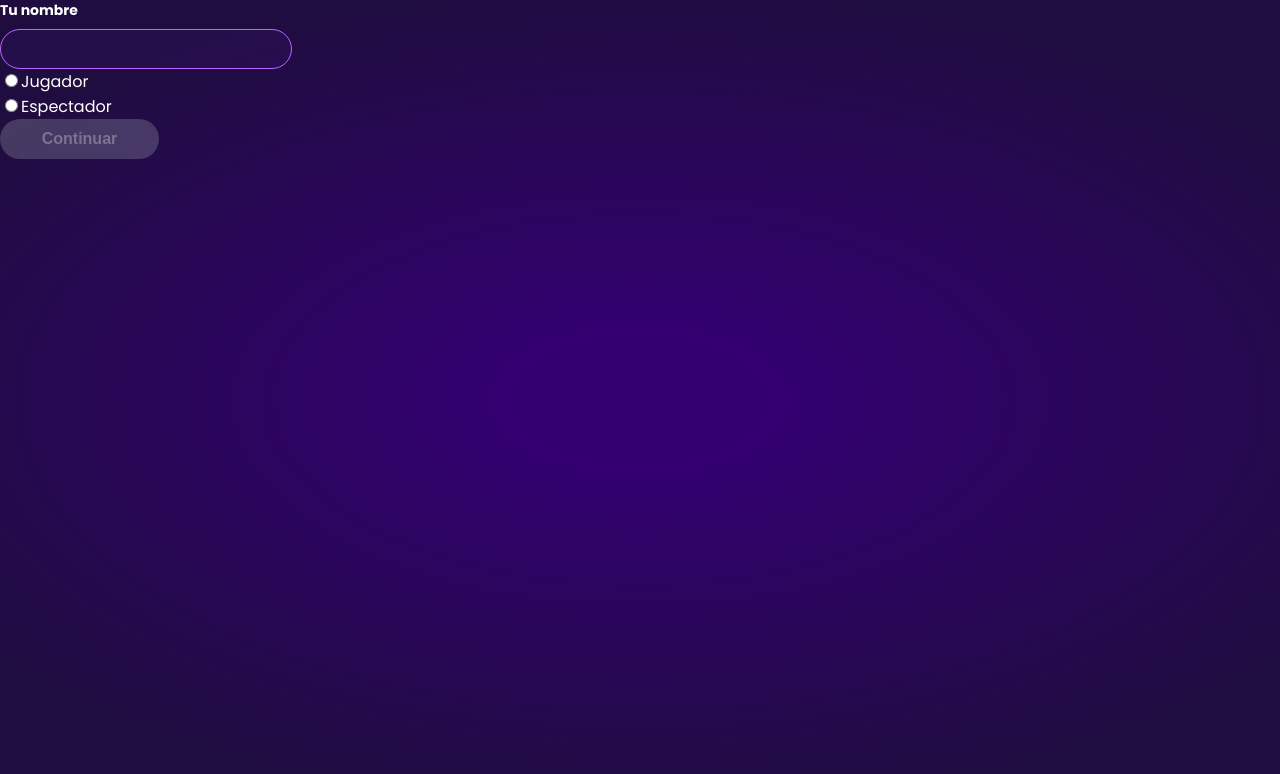
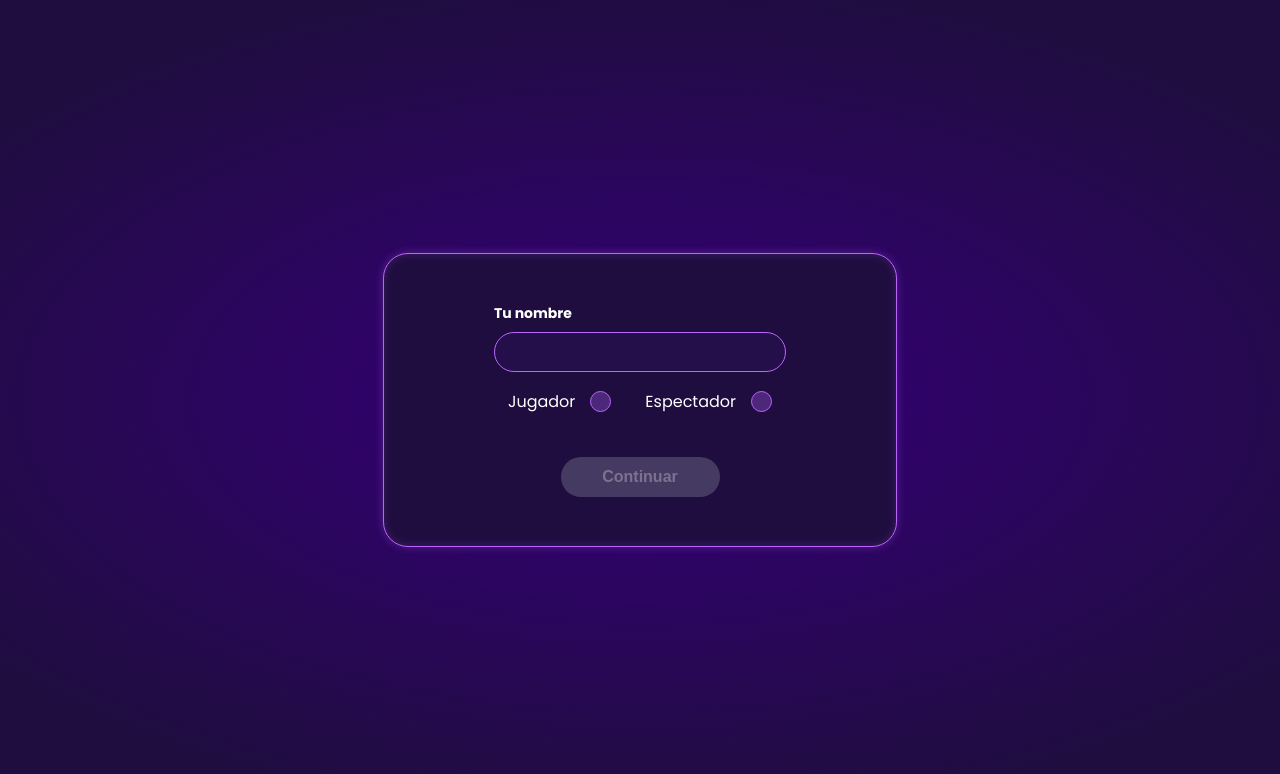
Before and after one commit to lizbethnunezrojas/planning-poket, an Angular app: page /join in a window 1280 px wide. Shown: the top 774 px of the page. Built offline with nearby package versions, Linux system fonts and the light colour scheme.

Commit message:
feat(hu02): styles completed

```diff
--- a/src/app/components/atoms/radio-selector/radio-selector.component.html
+++ b/src/app/components/atoms/radio-selector/radio-selector.component.html
@@ -1,5 +1,6 @@
 <div class="radio-container">
-  <label class="radio-label"> <input
+  <label class="radio-label">
+    <input
       type="radio"
       [name]="name"
       [value]="value"
--- a/src/app/components/atoms/radio-selector/radio-selector.component.scss
+++ b/src/app/components/atoms/radio-selector/radio-selector.component.scss
@@ -0,0 +1,62 @@
+$bg-dark: #12093a;
+$accent-purple: #bb65ff;
+
+.radio-container {
+  display: flex;
+  height: 21px;
+
+  .radio-label {
+    display: flex;
+    align-items: center;
+    cursor: pointer;
+    gap: 15px;
+    position: relative;
+
+    .radio-input {
+      position: absolute;
+      opacity: 0;
+      cursor: pointer;
+
+      &:checked ~ .radio-circle {
+        border: $accent-purple 1px;
+        background-color: rgba($accent-purple, 0.2);
+        box-shadow: 0 0 2px $accent-purple, inset 0 0 2px $accent-purple;
+        height: 21px;
+        width: 21px;
+
+        &::after {
+          display: block;
+        }
+      }
+    }
+
+    .radio-circle {
+      height: 21px;
+      width: 21px;
+      box-sizing: border-box;
+
+      border: 1px solid $accent-purple;
+      border-radius: 50%;
+      position: relative;
+      transition: all 0.3s ease;
+      background-color: rgba($accent-purple, 0.3);
+
+      &::after {
+        content: '';
+        position: absolute;
+        display: none;
+        top: 50%;
+        left: 50%;
+        transform: translate(-50%, -50%);
+        width: 10.5px;
+        height: 10.5px;
+        border-radius: 50%;
+        background: rgba($accent-purple, 0.7);
+      }
+    }
+
+    &:hover .radio-circle {
+      box-shadow: 0 0 10px rgba($accent-purple, 0.5);
+    }
+  }
+}
--- a/src/app/components/molecules/mode-selector-group/mode-selector-group.component.scss
+++ b/src/app/components/molecules/mode-selector-group/mode-selector-group.component.scss
@@ -0,0 +1,4 @@
+.options-container {
+  display: flex;
+  gap: 34px;
+}
--- a/src/app/components/organisms/join-game-form.component.html
+++ b/src/app/components/organisms/join-game-form.component.html
@@ -1,9 +1,10 @@
 <form [formGroup]="joinForm" (ngSubmit)="onSubmit() " class="join-game-container">
+
   <app-form-field label="Tu nombre" [control]="nameControl" [errorMessage]="nameErrorMessage"></app-form-field>
 
-
-  <app-mode-selector-group [control]="viewModeControl"> </app-mode-selector-group>
+  <app-mode-selector-group [control]="viewModeControl" class="mode-selector-group"> </app-mode-selector-group>
 
   <app-button class="button-next" text="Continuar" type="submit" [disabled]="joinForm.invalid">
   </app-button>
+
 </form>
--- a/src/app/components/organisms/join-game-form.component.scss
+++ b/src/app/components/organisms/join-game-form.component.scss
@@ -1,8 +1,19 @@
-.create-game-container{
+.join-game-container {
   display: flex;
   flex-direction: column;
+  align-items: center;
   justify-content: center;
-  align-items: center;
-  height: 100vh;
-  gap: 31px;
+  width: 514px;
+  height: 294px;
+  background-color: #1f0d3f;
+  border-radius: 25px;
+  border: 1px solid #bb65ff;
+  box-shadow: 0 0 10px rgba(#bb65ff, 0.3), inset 0 0 10px rgba(#bb65ff, 0.2);
+  backdrop-filter: blur(10px);
+  box-sizing: border-box;
+
+  .mode-selector-group{
+    margin-top: 19px;
+    margin-bottom: 45px;
+  }
 }
--- a/src/styles.scss
+++ b/src/styles.scss
@@ -6,6 +6,10 @@ body {
   min-height: 100vh;
   width: 100vw;
   box-sizing: border-box;
+
+  display: flex;
+  justify-content: center;
+  align-items: center;
 
   background:
     radial-gradient(
```
